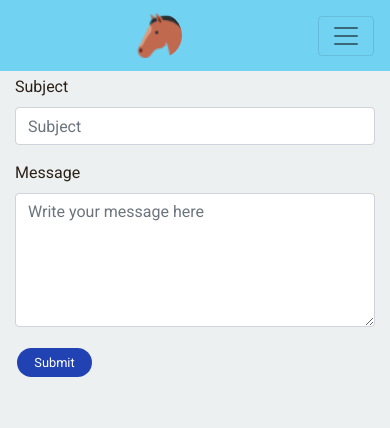
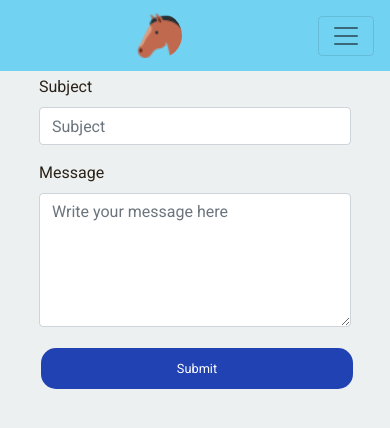
Before and after one commit to gStarhigh/pro5, a React (Create React App) app in the folder frontend/: page /contact in a window 390 px wide. Shown: the top 428 px of the page. Built offline with nearby package versions, Linux system fonts and the light colour scheme; no server answers.

Commit message:
added some style to contactpage

```diff
--- a/frontend/src/pages/contact/ContactForm.js
+++ b/frontend/src/pages/contact/ContactForm.js
@@ -10,6 +10,7 @@ import axios from "axios";
 
 // Styles
 import btnStyles from "../../styles/Button.module.css";
+import styles from "../../styles/ContactForm.module.css";
 
 function ContactForm() {
   const [subject, setSubject] = useState("");
@@ -27,7 +28,7 @@ function ContactForm() {
   };
 
   return (
-    <Form onSubmit={handleSubmit}>
+    <Form onSubmit={handleSubmit} className={styles.Width}>
       <Form.Group>
         <Form.Label htmlFor="name">Subject</Form.Label>
         <Form.Control
@@ -54,7 +55,10 @@ function ContactForm() {
           placeholder="Write your message here"
         />
       </Form.Group>
-      <Button className={`${btnStyles.Button} ${btnStyles.Blue}`} type="submit">
+      <Button
+        className={`${btnStyles.Button} ${btnStyles.Blue} ${btnStyles.Wide}`}
+        type="submit"
+      >
         Submit
       </Button>
     </Form>
--- /dev/null
+++ b/frontend/src/styles/ContactForm.module.css
@@ -0,0 +1,24 @@
+.Width {
+    width: 30vw;
+    margin: auto;
+}
+
+
+@media only screen and (max-width: 1024px) {
+    .Width {
+        width: 50vw;
+    }
+}
+
+
+@media only screen and (max-width: 768px) {
+    .Width {
+        width: 70vw;
+    }
+}
+
+@media only screen and (max-width: 490px) {
+    .Width {
+        width: 80vw;
+    }
+}
```
